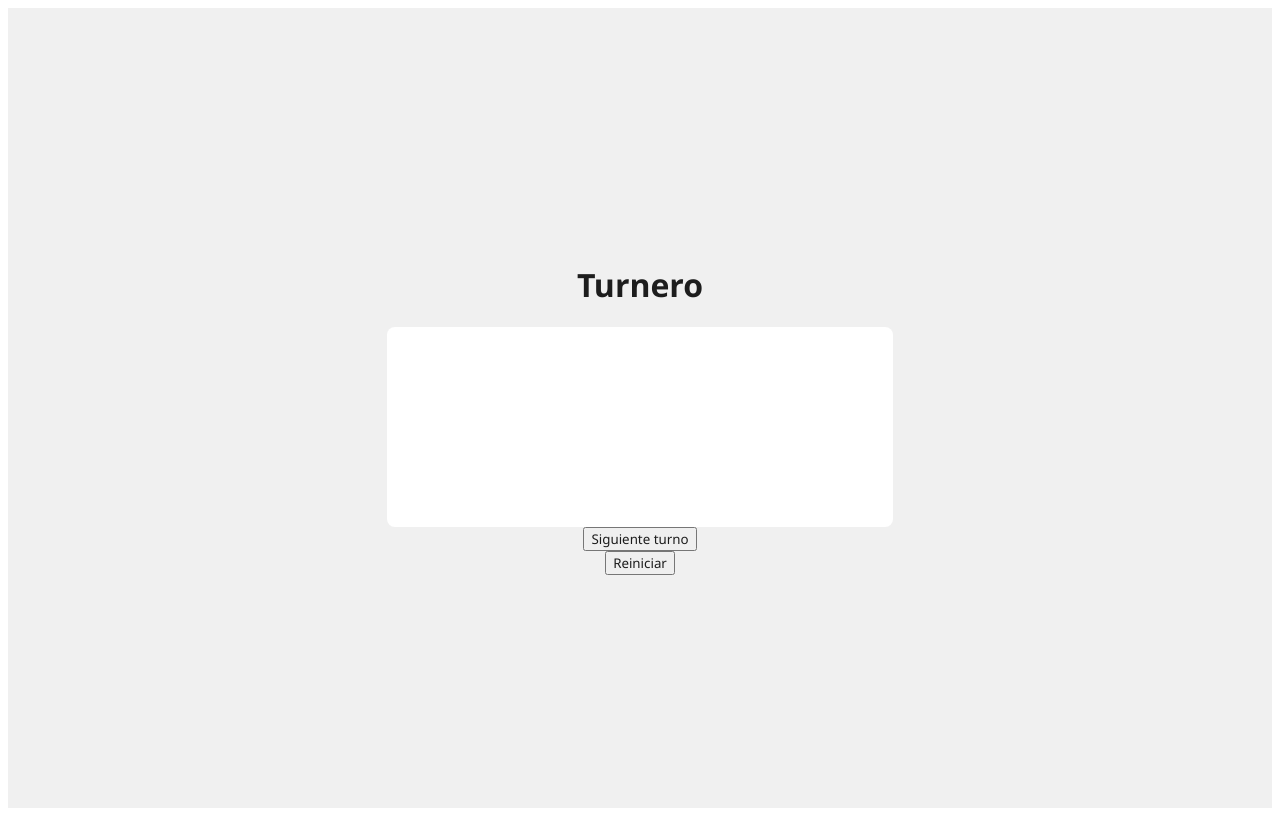
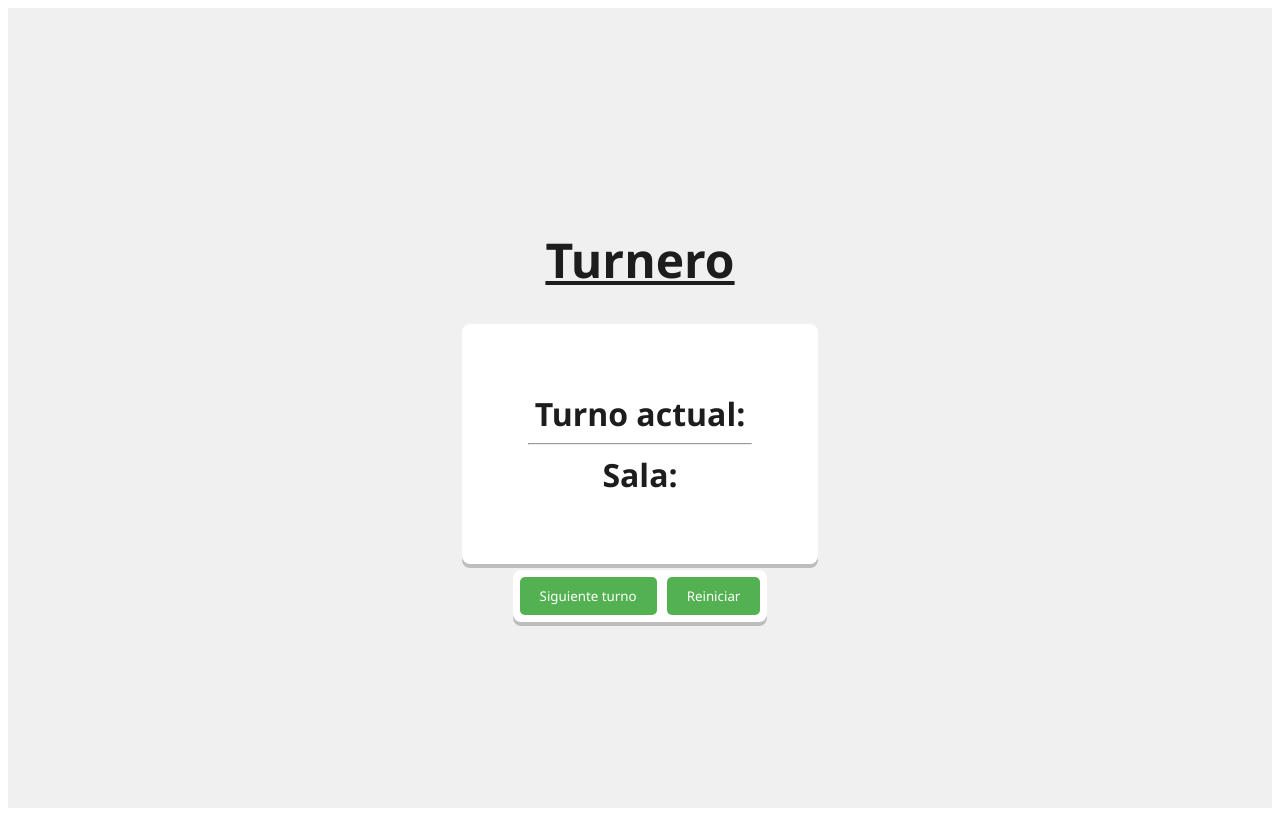
Before and after one commit to valentinovaldebenito/Turnero-Con-Nodejs, a website: page cliente/index.html in a window 1280 px wide. Drawn offline with nearby package versions, Linux system fonts and the light colour scheme; no server answers.

Commit message:
Fix: Correcciones de estética y funcionalidad

```diff
--- a/cliente/index.html
+++ b/cliente/index.html
@@ -8,6 +8,14 @@
     * {
       font-family: "Segoe UI", Tahoma, Geneva, Verdana, sans-serif;
       color: #1d1d1d;
+    }
+    hr{
+      width: 70%;
+    }
+    #title{
+      font-size:x-large;
+      font-weight: 700;
+      text-decoration: underline;
     }
     #container {
       background: #f0f0f0;
@@ -21,11 +29,44 @@
     #turnoActualContainer {
       background: #ffffff;
       display: flex;
+      flex-direction: column;
       justify-content: center;
-        align-items: top;
-        width: 40%;
+      align-items: center;
+      width: 25%;
       height: 200px;
       border-radius: 8px;
+      text-align: center;
+      padding: 20px;
+      filter: drop-shadow(0px 4px 0px rgb(189, 189, 189));
+    }
+    #turnoActual{
+      font-size:xx-large;
+      font-weight: 600;
+    }
+    #salaActual{
+      font-size:xx-large;
+      font-weight: 600;
+    }
+    #buttons{
+      display: flex;
+      justify-content: center;
+      border-radius: 8px;
+      padding: 2px;
+      background-color: white;
+      margin-top: 6px;
+      filter: drop-shadow(0px 4px 0px rgb(189, 189, 189));
+    }
+    .btn {
+      padding: 10px 20px;
+      margin: 5px;
+      border: none;
+      border-radius: 5px;
+      background-color: #54b151;
+      color: white;
+      cursor: pointer;
+    }
+    .btn:hover {
+      background-color: #2f9b2b;
     }
   </style>
 </head>
@@ -35,40 +76,37 @@
       <h1>Turnero</h1>
     </div>
     <div id="turnoActualContainer">
-        <h2 id="turnoActual"></h2>
-        <h3 id="salaActual"></h3>
+      <div id="turnoActual">Turno actual: </div>
+      <hr>
+      <div id="salaActual">Sala: </div>
     </div>
-      <button id="btnSiguiente">Siguiente turno</button>
-      <button id="btnRestart">Reiniciar</button>
+    <div id="buttons">
+      <button class="btn" id="btnSiguiente">Siguiente turno</button>
+      <button class="btn" id="btnRestart">Reiniciar</button>
+    </div>
   </div>
 
   <script src="/socket.io/socket.io.js"></script>
   <script>
     document.addEventListener("DOMContentLoaded", () => {
       const socket = io();
-        const turnoActual = document.getElementById("turnoActualContainer");
-        let salaActual = document.getElementById("salaActual");
+      const turnoActual = document.getElementById("turnoActual");
+      const salaActual = document.getElementById("salaActual");
       const botonSiguienteTurno = document.getElementById("btnSiguiente");
       const botonReiniciar = document.getElementById("btnRestart");
 
       // Actualizar la pantalla cuando se reciba una actualización de turno
       socket.on("turnoUpdate", (turno, sala) => {
-          console.log('Turno: ', turno);
-          console.log('Sala: ', sala)
-          turnoActual.innerHTML = `<h2>Turno actual: ${turno}</h2>`;
-          salaActual.innerHTML = `<h3>Sala: ${sala}</h3>`;
+        turnoActual.innerHTML = `Turno actual: ${turno}`;
+        salaActual.innerHTML = `Sala: ${sala}`;
       });
 
       // Solicitar el siguiente turno al servidor
-        botonSiguienteTurno.addEventListener("click", () => {
+      botonSiguienteTurno.addEventListener("click", (sala) => {
         socket.emit("siguienteTurno");
       });
 
-        socket.on("turnoUpdate", (turno, sala) => {
-          turnoActual.innerHTML = `<h2>Turno actual: ${turno}</h2>`;
-          salaActual.innerHTML = `<h3>Sala: ${sala}</h3>`;
-        });
-
+      // Solicitar reiniciar turnos al servidor
       botonReiniciar.addEventListener("click", () => {
         socket.emit("reiniciar");
       });
```
Also changed, not shown: app.js (+8 -6 lines). Lines whose indentation alone changed are shown as unchanged.
